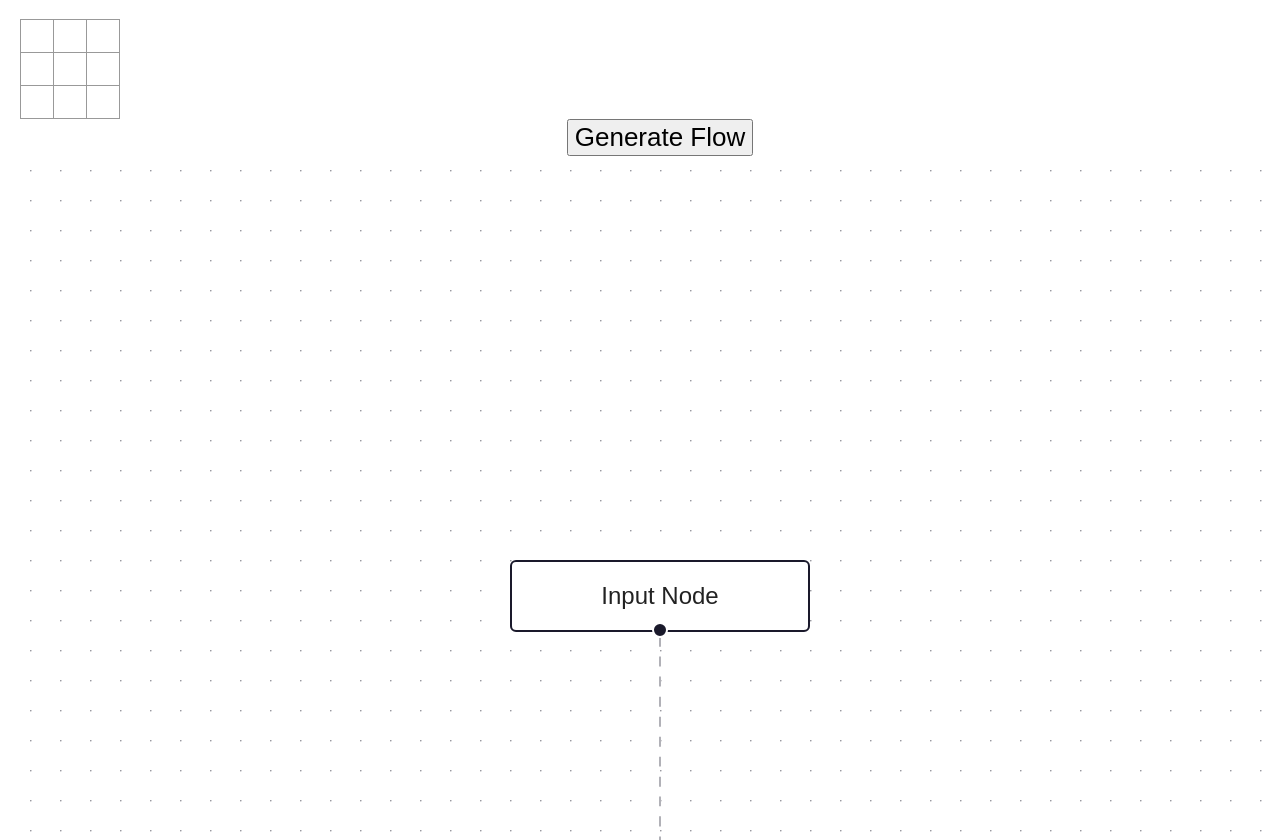
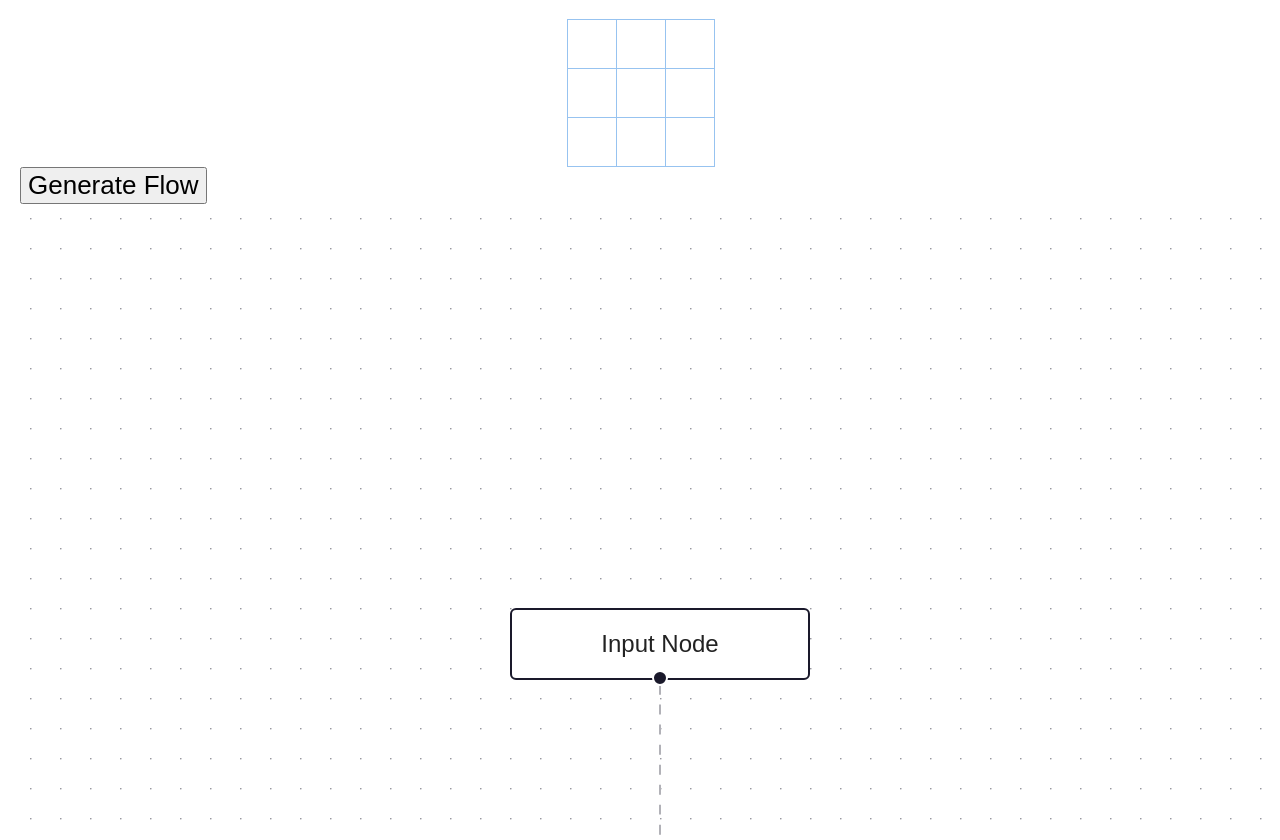
Before and after one commit to factal/tic-tak-toe-with-ai, a React (Vite) app: page / in a window 1280 px wide. After the commit the page ends 800 px from the top, so only its background shows below. Built offline with nearby package versions, Linux system fonts and the light colour scheme.

Commit message:
improve: riftup

```diff
--- a/package.json
+++ b/package.json
@@ -8,6 +8,10 @@
     "preview": "vite preview"
   },
   "dependencies": {
+    "@emotion/react": "^11.9.3",
+    "@emotion/styled": "^11.9.3",
+    "@mui/icons-material": "^5.8.4",
+    "@mui/joy": "^5.0.0-alpha.32",
     "lodash": "^4.17.21",
     "react": "^18.0.0",
     "react-dom": "^18.0.0",
@@ -19,6 +23,7 @@
     "@types/react": "^18.0.0",
     "@types/react-dom": "^18.0.0",
     "@vitejs/plugin-react": "^1.3.0",
+    "sass": "^1.52.3",
     "typescript": "^4.6.3",
     "vite": "^2.9.9"
   }
--- a/src/App.tsx
+++ b/src/App.tsx
@@ -3,18 +3,18 @@ import logo from './logo.svg'
 import './App.css'
 import Board from '@components/board'
 import Flow from '@components/flow'
+import { CssVarsProvider } from '@mui/joy'
 
 function App() {
   const [count, setCount] = useState(0)
 
   return (
-    <div className="App" style={{height: '100vh', width: '100vw'}}>
+    <CssVarsProvider>
       <Board />
       <div style={{height: '100vw', width: '100vw' , position: 'fixed'}} >
         <Flow />
       </div>
-
-    </div>
+    </CssVarsProvider>
   )
 }
 
--- a/src/components/board.tsx
+++ b/src/components/board.tsx
@@ -1,24 +1,39 @@
-import Square from '@components/square'
-import { calculateWinner, GameNode, GameNodeProps, genBestMove } from '@libs/game-tree'
+import Cell from '@components/cell'
+import { calcWinner, GameNode, GameNodeProps, genBestMove } from '@libs/game-tree'
 import { useStore } from '@libs/store'
+import { Board, Player } from '@libs/types'
+import { useState } from 'react'
 
-const Board = () => {
+const GameBoard = () => {
   const state =  useStore()
 
-  const createSquare = (x: number, y: number) => {
-    return <Square position={[x, y]} onClick={ () => {handleClick(x, y)} } />
+  const initBoard = [
+    [null, null, null],
+    [null, null, null],
+    [null, null, null]
+  ]
+  const [board, setBoard] = useState<Board>(initBoard)
+  const [player, setPlayer] = useState<Player>('X')
+  const [finished, setFinished] = useState(false)
+
+  const createCell= (x: number, y: number) => {
+    return (
+      <Cell
+        cellState={board[x][y]}
+        disabled={finished}
+        onClick={ () => handleClick(x, y) }
+      />)
   }
 
   const handleClick = (x: number, y: number) => {
-    if (!state.getWinner()) {
-      const current = state.getBoard()[x][y]
+    if (!finished) {
+      // if board[x][y] is empty
+      if (!board[x][y]) {
+        board[x][y] = player
+        setBoard(board)
+        setPlayer(player == 'X' ? 'O' : 'X')
 
-      let next = state.getNext()
-      if (!current) {
-        state.setBoard(x, y, next)
-        state.setNext()
-        const board = state.getBoard()
-
+        // suggest best move
         const gameNodeProps: GameNodeProps = {
           id: `start-${x}-${y}`,
           board,
@@ -30,55 +45,85 @@ const Board = () => {
         const gameNode = new GameNode(gameNodeProps)
         state.setcurrentNode(gameNode)
 
-        const winner = calculateWinner(state.getBoard())
-        state.setWinner(winner)
+        const best = genBestMove(gameNode, player == 'X' ? 'O' : 'X')
+        console.log(gameNode)
+        console.log(best, player == 'X' ? 'O' : 'X')
+      }
 
-        state.pushHistory(state.get())
+      const winner = calcWinner(board)
+      if (winner) {
+        setFinished(true)
+        console.log(`${winner} won!`)
+      }
+    }
+
+    // if (!state.getWinner()) {
+    //   const current = state.getBoard()[x][y]
+
+    //   let next = state.getNext()
+    //   if (!current) {
+    //     state.setBoard(x, y, next)
+    //     state.setNext()
+    //     const board = state.getBoard()
+
+    //     const gameNodeProps: GameNodeProps = {
+    //       id: `start-${x}-${y}`,
+    //       board,
+    //       depth: 0,
+    //       score: null,
+    //       children: new Map(),
+    //       parent: null
+    //     }
+    //     const gameNode = new GameNode(gameNodeProps)
+    //     state.setcurrentNode(gameNode)
+
+    //     const winner = calcWinner(state.getBoard())
+    //     state.setWinner(winner)
+
+    //     state.pushHistory(state.get())
 
 
-        next = state.getNext()
-        const best = genBestMove(gameNode, next)
-        console.log(gameNode)
-        console.log(best, next)
+    //     next = state.getNext()
+    //     const best = genBestMove(gameNode, next)
+    //     console.log(gameNode)
+    //     console.log(best, next)
 
-        if (state.getNext() == 'O') {
+    //     if (state.getNext() == 'O') {
 
 
-        }
+    //     }
 
 
 
-        // console.log(state.getHistory())
+    //     // console.log(state.getHistory())
 
-        if (winner) {
-          console.log(state.getWinner())
-        }
-      }
-    }
+    //     if (winner) {
+    //       console.log(state.getWinner())
+    //     }
+    //   }
+    // }
   }
 
 
-
-
   return (
-    <div style={{margin: 'auto'}}>
+    <div style={{}}>
       <div className='board-row'>
-        {createSquare(0, 0)}
-        {createSquare(0, 1)}
-        {createSquare(0, 2)}
+        {createCell(0, 0)}
+        {createCell(0, 1)}
+        {createCell(0, 2)}
       </div>
       <div className='board-row'>
-        {createSquare(1, 0)}
-        {createSquare(1, 1)}
-        {createSquare(1, 2)}
+        {createCell(1, 0)}
+        {createCell(1, 1)}
+        {createCell(1, 2)}
       </div>
       <div className='board-row'>
-        {createSquare(2, 0)}
-        {createSquare(2, 1)}
-        {createSquare(2, 2)}
+        {createCell(2, 0)}
+        {createCell(2, 1)}
+        {createCell(2, 2)}
       </div>
     </div>
   )
 }
 
-export default Board
+export default GameBoard
--- /dev/null
+++ b/src/components/cell.tsx
@@ -0,0 +1,51 @@
+import { CellState } from '@libs/types'
+import { CircleOutlined, Close } from '@mui/icons-material'
+import { Button } from '@mui/joy'
+
+const cellContent = (cellState: CellState) => {
+  switch (cellState) {
+    case 'X':
+      return <Close sx={{fontSize: '40px'}} />
+    case 'O':
+      return <CircleOutlined sx={{fontSize: '40px'}} />
+    default:
+      return ''
+  }
+}
+
+type CellProps = {
+  cellState: CellState,
+  disabled: boolean,
+  onClick: () => void
+}
+
+const Cell = ({ cellState, disabled, onClick }: CellProps) => {
+
+  return (
+    <Button
+      variant='outlined'
+      sx={{
+        color: 'text.primary',
+
+        float: 'center',
+        width: '50px',
+        height: '50px',
+        marginRight: '-1px',
+        marginTop: '-1px',
+        padding: 0,
+
+        borderRadius: '0%',
+
+        // fontSize: '40px',
+        // fontWeight: 'bold',
+        // textAlign: 'center',
+      }}
+      disabled={disabled}
+      onClick={onClick}
+    >
+      {cellContent(cellState)}
+    </Button>
+  )
+}
+
+export default Cell
--- a/src/components/square.tsx
+++ /dev/null
@@ -1,19 +0,0 @@
-import { useStore } from '@libs/store'
-import { PropsWithChildren } from 'react'
-
-type SquareProps = {
-  onClick: () => void,
-  position: [number, number] // [y, x]
-}
-
-const Square = ({ children, onClick, position }: PropsWithChildren<SquareProps>) => {
-  const state =  useStore( state => state.board[position[0]][position[1]] )
-
-  return (
-    <button className='square' onClick={onClick}>
-      {state}
-    </button>
-  )
-}
-
-export default Square
--- /dev/null
+++ b/src/global.sass
@@ -0,0 +1,47 @@
+body
+  font: 14px "Century Gothic", Futura, sans-serif
+  margin: 20px
+
+ol, ul
+  padding-left: 30px
+
+// .board-row:after
+//   clear: both
+//   content: ''
+//   display: table
+.board-row
+  width: fit-content
+  height: fit-content
+  display: flex
+  margin: 0 auto
+
+.status
+  margin-bottom: 10px
+
+.square
+  background: #fff
+  border: 1px solid #999
+  float: left
+  font-size: 24px
+  font-weight: bold
+  line-height: 34px
+  height: 34px
+  margin-right: -1px
+  margin-top: -1px
+  padding: 0
+  text-align: center
+  width: 34px
+  z-index: 100
+
+.square:focus
+  outline: none
+
+.kbd-navigation .square:focus
+  background: #ddd
+
+.game
+  display: flex
+  flex-direction: row
+
+.game-info
+  margin-left: 20px
--- a/src/libs/game-tree.tsx
+++ b/src/libs/game-tree.tsx
@@ -38,7 +38,7 @@ export class GameNode {
 //   nodes: GameNode[] =[this.currentNode]
 // }
 
-export const calculateWinner = (board: Board) => {
+export const calcWinner = (board: Board) => {
   const lines = [
     [[0, 0], [1, 0], [2, 0]],
     [[0, 1], [1, 1], [2, 1]],
@@ -99,7 +99,7 @@ export const genBestMove = (gameNode: GameNode, next: Player) => {
         const nextNode = new GameNode(nextNodeProps)
         gameNode.children.set([i, j], nextNode)
         // const score = minimax(nextNode, next === 'X' ? 'O' : 'X', 0, true)
-        const score = alphaBeta(nextNode, next === 'X' ? 'O' : 'X', 0, -Infinity, Infinity, true)
+        const score = alphaBeta(nextNode, next === 'X' ? 'O' : 'X', 10, -Infinity, Infinity, false)
 
         board[i][j] = null
         if (score > bestScore) {
@@ -115,21 +115,24 @@ export const genBestMove = (gameNode: GameNode, next: Player) => {
 // alpha beta pruning
 export const alphaBeta = (gameNode: GameNode, player: Player, depth: number, alpha: number, beta: number, isMaximizing: boolean) => {
   const board = gameNode.board
-  const winner = calculateWinner(board)
-  if (winner || depth === 0) {
-    if (winner === 'tie') {
+  const winner = calcWinner(board)
+
+  if (winner) {
+    console.log(winner)
+    if (winner == 'tie') {
       return 0
     }
-    if (winner === 'X') {
-      return 10 - depth
+    if (winner == player) {
+      gameNode.score = 1
+      return 1
     }
-    if (winner === 'O') {
-      return -10 + depth
+    if (winner != player) {
+      gameNode.score = -1
+      return -1
     }
   }
   if (isMaximizing) {
-    let bestScore = -Infinity
-    for (let i = 0; i < board.length; i++) {
+    loop: for (let i = 0; i < board.length; i++) {
       for (let j = 0; j < board[i].length; j++) {
         if (board[i][j] == null) {
           board[i][j] = player
@@ -145,19 +148,17 @@ export const alphaBeta = (gameNode: GameNode, player: Player, depth: number, alp
           const nextNode = new GameNode(nextNodeProps)
           gameNode.children.set([i, j], nextNode)
           const score = alphaBeta(nextNode, player === 'X' ? 'O' : 'X', depth - 1, alpha, beta, false)
-          bestScore = Math.max(bestScore, score)
-          alpha = Math.max(alpha, bestScore)
+          alpha = Math.max(alpha, score)
           if (beta <= alpha) {
-            break
+            break loop
           }
           board[i][j] = null
         }
       }
     }
-    return bestScore
+    return alpha
   } else {
-    let bestScore = Infinity
-    for (let i = 0; i < board.length; i++) {
+    loop: for (let i = 0; i < board.length; i++) {
       for (let j = 0; j < board[i].length; j++) {
         if (board[i][j] == null) {
           board[i][j] = player
@@ -173,23 +174,22 @@ export const alphaBeta = (gameNode: GameNode, player: Player, depth: number, alp
           const nextNode = new GameNode(nextNodeProps)
           gameNode.children.set([i, j], nextNode)
           const score = alphaBeta(nextNode, player === 'X' ? 'O' : 'X', depth - 1, alpha, beta, true)
-          bestScore = Math.min(bestScore, score)
-          beta = Math.min(beta, bestScore)
+          beta = Math.min(beta, score)
           if (beta <= alpha) {
-            break
+            break loop
           }
           board[i][j] = null
         }
       }
     }
-    return bestScore
+    return beta
   }
 }
 
 export const minimax = (gameNode: GameNode, player: Player, depth: number,  isMaximizing: boolean) => {
   const board = gameNode.board
 
-  const winner = calculateWinner(board)
+  const winner = calcWinner(board)
   if (winner) {
     if (winner === 'X') {
       gameNode.score = -1
--- a/src/libs/store.ts
+++ b/src/libs/store.ts
@@ -1,13 +1,13 @@
 import create, { GetState, SetState } from 'zustand'
-import { Player, SquareState } from '@libs/types'
+import { Player, CellState } from '@libs/types'
 import { GameNode } from '@libs/game-tree'
 
 interface State {
   get: GetState<State>,
   set: SetState<State>,
-  board: SquareState[][],
-  getBoard: () => SquareState[][],
-  setBoard: (row: number, col: number, value: SquareState) => void
+  board: CellState[][],
+  getBoard: () => CellState[][],
+  setBoard: (row: number, col: number, value: CellState) => void
   next: Player,
   getNext: () => Player,
   setNext: () => void,
@@ -34,7 +34,7 @@ export const useStore = create<State>( (set, get) => ({
 
   getBoard: () => get().board,
 
-  setBoard: (row: number, col: number, value: SquareState) => {
+  setBoard: (row: number, col: number, value: CellState) => {
     set( state => ({
       ...state,
       board: [
--- a/src/libs/types.ts
+++ b/src/libs/types.ts
@@ -1,5 +1,5 @@
-export type SquareState = 'X' | 'O' | null
-export type Board = SquareState[][]
+export type CellState = 'X' | 'O' | null
+export type Board = CellState[][]
 export type Player = 'X' | 'O'
 export type Winner = Player | 'tie' | null
 export type Position = [number, number] // 0 <= x <= 2
--- a/src/main.tsx
+++ b/src/main.tsx
@@ -1,7 +1,7 @@
 import React from 'react'
 import ReactDOM from 'react-dom/client'
 import App from './App'
-import './index.css'
+import './global.sass'
 
 ReactDOM.createRoot(document.getElementById('root')!).render(
   <React.StrictMode>
```
Also changed, not shown: src/components/tic-tak-toe.tsx (deleted), src/logo.svg (deleted), 1 other file (tests, documents, lock files or other folders).
